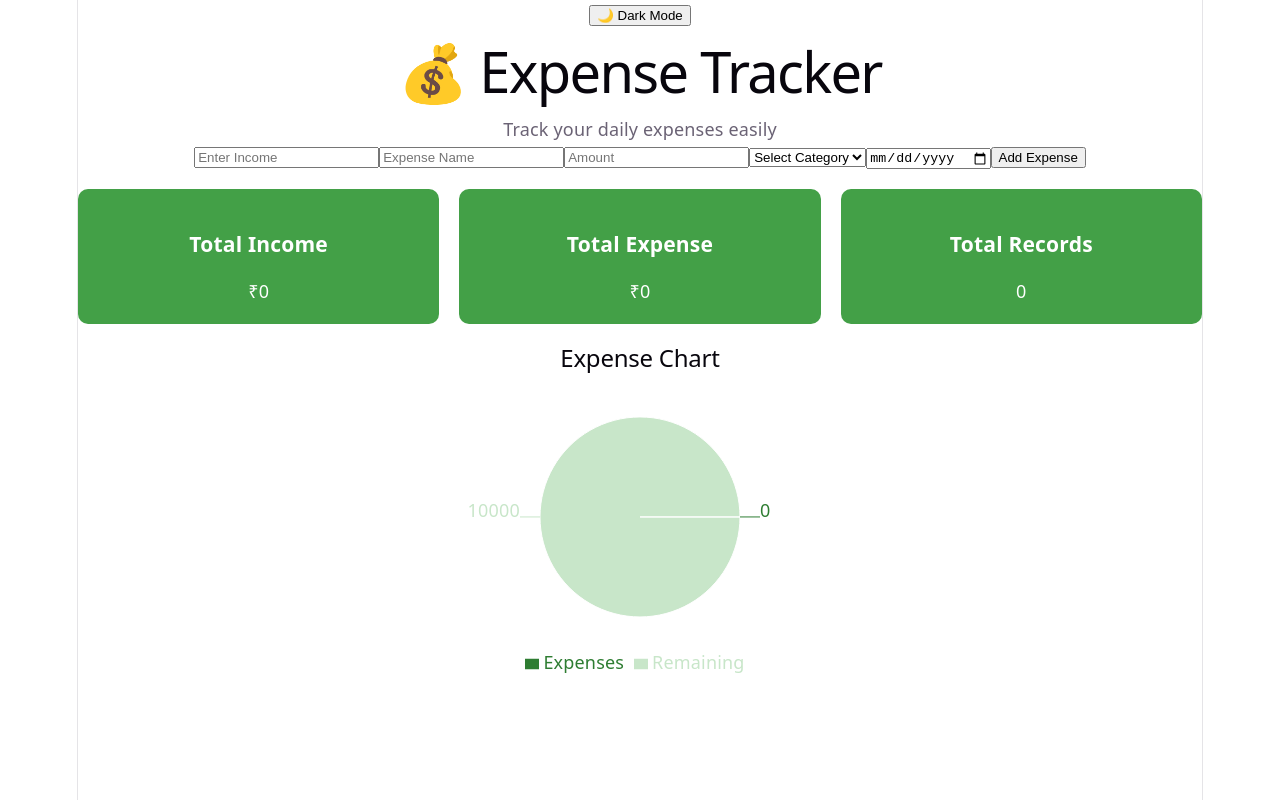
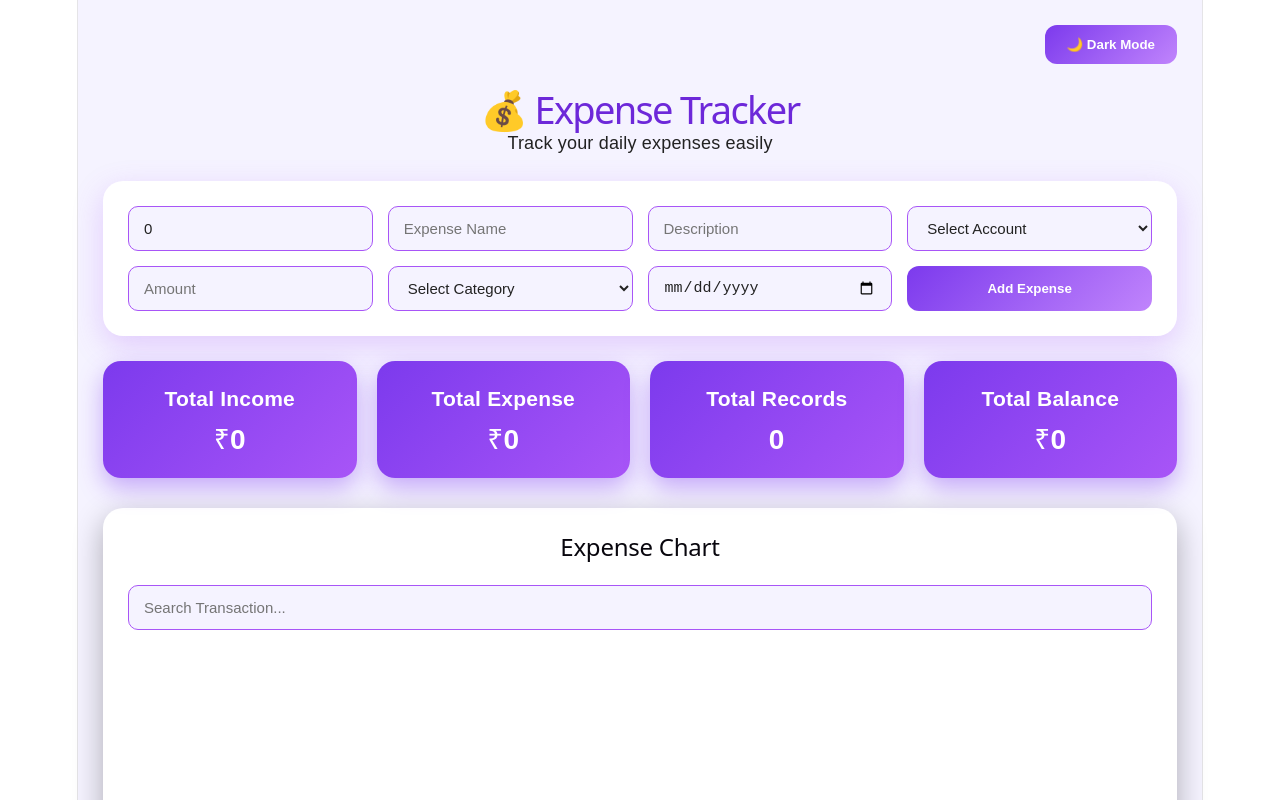
Before and after one commit to apoorvad266-jpg/expense-tracker, a React (Vite) app: page / in a window 1280 px wide. Shown: the top 800 px of the page. Built offline with nearby package versions, Linux system fonts and the light colour scheme.

Commit message:
purple theme update

```diff
--- a/package.json
+++ b/package.json
@@ -11,6 +11,7 @@
   },
   "dependencies": {
     "firebase": "^12.16.0",
+    "framer-motion": "^12.42.2",
     "react": "^19.2.7",
     "react-dom": "^19.2.7",
     "recharts": "^3.9.2"
--- a/src/App.css
+++ b/src/App.css
@@ -1,16 +1,325 @@
-.dashboard {
-  display: flex;
-  gap: 20px;
-  margin: 20px 0;
-  flex-wrap: wrap;
+*{
+  margin:0;
+  padding:0;
+  box-sizing:border-box;
 }
 
-.card {
-  flex: 1;
-  min-width: 200px;
-  background: #43a047;
-  color: white;
-  padding: 20px;
-  border-radius: 10px;
-  text-align: center;
+body{
+  font-family:Arial, Helvetica, sans-serif;
 }
+
+
+/* MAIN */
+
+.container{
+  min-height:100vh;
+  padding:25px;
+  transition:.3s;
+}
+
+
+/* DARK MODE */
+
+.container.dark{
+  background:#0f0720;
+  color:white;
+}
+
+
+/* LIGHT MODE */
+
+.container.light{
+  background:#f5f3ff;
+  color:#222;
+}
+
+
+/* TITLE */
+
+h1{
+  text-align:center;
+  font-size:38px;
+  margin-bottom:8px;
+}
+
+.container.dark h1{
+  color:#e9d5ff;
+}
+
+.container.light h1{
+  color:#6d28d9;
+}
+
+
+p{
+  text-align:center;
+}
+
+
+
+/* BUTTON TOP */
+
+.theme-toggle{
+  text-align:right;
+}
+
+
+/* ALL BUTTON */
+
+button{
+
+  background:linear-gradient(
+    135deg,
+    #7c3aed,
+    #c084fc
+  );
+
+  color:white;
+
+  border:none;
+
+  padding:12px 22px;
+
+  border-radius:12px;
+
+  cursor:pointer;
+
+  font-weight:bold;
+
+}
+
+
+
+/* FORM BOX */
+
+.box{
+
+  background:#1f1235;
+
+  padding:25px;
+
+  border-radius:20px;
+
+  margin:25px auto;
+
+  max-width:1100px;
+
+  display:grid;
+
+  grid-template-columns:repeat(4,1fr);
+
+  gap:15px;
+
+  box-shadow:0 10px 30px rgba(168,85,247,.25);
+
+}
+
+
+.light .box{
+
+  background:white;
+
+}
+
+
+
+
+/* INPUT */
+
+input,
+select{
+
+  height:45px;
+
+  padding:0 15px;
+
+  border-radius:10px;
+
+  border:1px solid #a855f7;
+
+  background:#2e1065;
+
+  color:white;
+
+  font-size:15px;
+
+}
+
+
+.light input,
+.light select{
+
+ background:#f5f3ff;
+
+ color:#222;
+
+}
+
+
+
+/* DASHBOARD */
+
+.dashboard{
+
+ display:grid;
+
+ grid-template-columns:repeat(4,1fr);
+
+ gap:20px;
+
+ margin-top:20px;
+
+}
+
+
+/* CARDS */
+
+
+.card{
+
+ background:linear-gradient(
+ 135deg,
+ #7c3aed,
+ #a855f7
+ );
+
+
+ padding:25px;
+
+ border-radius:18px;
+
+ text-align:center;
+
+ color:white;
+
+
+ box-shadow:
+ 0 10px 25px rgba(124,58,237,.4);
+
+}
+
+
+
+.card h3{
+
+ margin-bottom:15px;
+
+}
+
+
+
+.card p{
+
+ font-size:28px;
+
+ font-weight:bold;
+
+}
+
+
+
+/* CHART */
+
+
+.chart-box{
+
+ margin-top:30px;
+
+ background:#1a1030;
+
+ padding:25px;
+
+ border-radius:20px;
+
+
+ box-shadow:
+ 0 10px 30px rgba(0,0,0,.3);
+
+}
+
+
+
+.light .chart-box{
+
+ background:white;
+
+}
+
+
+
+/* SEARCH */
+
+.search{
+
+ width:100%;
+
+ margin:15px 0;
+
+}
+
+
+
+/* EXPENSE LIST */
+
+
+.expense{
+
+ margin-top:20px;
+
+ padding:20px;
+
+ background:#24103f;
+
+ border-radius:15px;
+
+ border-left:5px solid #c084fc;
+
+}
+
+
+
+.light .expense{
+
+ background:white;
+
+}
+
+
+
+/* RESPONSIVE */
+
+
+@media(max-width:900px){
+
+.dashboard{
+
+ grid-template-columns:repeat(2,1fr);
+
+}
+
+
+.box{
+
+ grid-template-columns:repeat(2,1fr);
+
+}
+
+}
+
+
+@media(max-width:600px){
+
+.dashboard{
+
+ grid-template-columns:1fr;
+
+}
+
+
+.box{
+
+ grid-template-columns:1fr;
+
+}
+
+}
--- a/src/App.jsx
+++ b/src/App.jsx
@@ -21,12 +21,15 @@ function App() {
     return saved ? JSON.parse(saved) : [];
   });
 
+  const [search, setSearch] = useState("");
+
   const [income, setIncome] = useState(() => {
-    const saved = localStorage.getItem("income");
-    return saved ? saved : "";
+    return localStorage.getItem("income") || 0;
   });
 
   const [title, setTitle] = useState("");
+  const [description, setDescription] = useState("");
+  const [account, setAccount] = useState("");
   const [amount, setAmount] = useState("");
   const [category, setCategory] = useState("");
   const [date, setDate] = useState("");
@@ -43,12 +46,18 @@ function App() {
     localStorage.setItem("income", income);
   }, [income]);
 
+  useEffect(() => {
+    document.body.className = darkMode ? "dark" : "light";
+  }, [darkMode]);
+
   const addExpense = () => {
     if (!title || !amount || !category || !date) return;
 
     const newExpense = {
       id: Date.now(),
       title,
+      description,
+      account,
       amount: Number(amount),
       category,
       date,
@@ -57,6 +66,8 @@ function App() {
     setExpenses([...expenses, newExpense]);
 
     setTitle("");
+    setDescription("");
+    setAccount("");
     setAmount("");
     setCategory("");
     setDate("");
@@ -71,18 +82,28 @@ function App() {
     0
   );
 
+  const balance = Number(income || 0) - total;
   const totalRecords = expenses.length;
 
   const chartData = [
     { name: "Expenses", value: total },
-    { name: "Remaining", value: Math.max(10000 - total, 0) },
+    {
+      name: "Remaining",
+      value: Math.max(Number(income) - total, 0),
+    },
   ];
 
-  const COLORS = ["#2e7d32", "#c8e6c9"];
+  const COLORS = [
+  "#8b5cf6",
+  "#c084fc"
+];
+
+  const filteredExpenses = expenses.filter((expense) =>
+    expense.title.toLowerCase().includes(search.toLowerCase())
+  );
 
   return (
     <div className={`container ${darkMode ? "dark" : "light"}`}>
-
           <div className="theme-toggle">
         <button onClick={() => setDarkMode(!darkMode)}>
           {darkMode ? "☀️ Light Mode" : "🌙 Dark Mode"}
@@ -93,7 +114,6 @@ function App() {
       <p>Track your daily expenses easily</p>
 
       <div className="box">
-
         <input
           type="number"
           placeholder="Enter Income"
@@ -108,11 +128,28 @@ function App() {
         />
 
         <input
+          placeholder="Description"
+          value={description}
+          onChange={(e) => setDescription(e.target.value)}
+        />
+
+        <select
+          value={account}
+          onChange={(e) => setAccount(e.target.value)}
+        >
+          <option value="">Select Account</option>
+          <option value="Cash">Cash</option>
+          <option value="Bank">Bank</option>
+          <option value="UPI">UPI</option>
+        </select>
+
+        <input
           type="number"
           placeholder="Amount"
           value={amount}
           onChange={(e) => setAmount(e.target.value)}
         />
+
         <select
           value={category}
           onChange={(e) => setCategory(e.target.value)}
@@ -130,14 +167,10 @@ function App() {
           onChange={(e) => setDate(e.target.value)}
         />
 
-        <button onClick={addExpense}>
-          Add Expense
-        </button>
-
+        <button onClick={addExpense}>Add Expense</button>
       </div>
 
       <div className="dashboard">
-
         <div className="card">
           <h3>Total Income</h3>
           <p>₹{income || 0}</p>
@@ -153,10 +186,21 @@ function App() {
           <p>{totalRecords}</p>
         </div>
 
+        <div className="card">
+          <h3>Total Balance</h3>
+          <p>₹{balance}</p>
         </div>
-
+      </div>
             <div className="chart-box">
         <h2>Expense Chart</h2>
+
+        <input
+          className="search"
+          type="text"
+          placeholder="Search Transaction..."
+          value={search}
+          onChange={(e) => setSearch(e.target.value)}
+        />
 
         <ResponsiveContainer width="100%" height={300}>
           <PieChart>
@@ -177,10 +221,22 @@ function App() {
         </ResponsiveContainer>
       </div>
 
-      {expenses.map((expense) => (
+      {filteredExpenses.length === 0 ? (
+        <p style={{ textAlign: "center" }}>No transactions found.</p>
+      ) : (
+        filteredExpenses.map((expense) => (
           <div className="expense" key={expense.id}>
             <div>
               <h3>{expense.title}</h3>
+
+              {expense.description && (
+                <p>Description: {expense.description}</p>
+              )}
+
+              {expense.account && (
+                <p>Account: {expense.account}</p>
+              )}
+
               <p>Amount: ₹{expense.amount}</p>
               <p>Category: {expense.category}</p>
               <p>Date: {expense.date}</p>
@@ -190,8 +246,8 @@ function App() {
               Delete
             </button>
           </div>
-      ))}
-
+        ))
+      )}
     </div>
   );
 }
--- a/src/index.css
+++ b/src/index.css
@@ -17,7 +17,7 @@
 
   font: 18px/145% var(--sans);
   letter-spacing: 0.18px;
-  color-scheme: light dark;
+  color-scheme: light;
   color: var(--text);
   background: var(--bg);
   font-synthesis: none;
@@ -30,25 +30,6 @@
   }
 }
 
-@media (prefers-color-scheme: dark) {
-  :root {
-    --text: #9ca3af;
-    --text-h: #f3f4f6;
-    --bg: #16171d;
-    --border: #2e303a;
-    --code-bg: #1f2028;
-    --accent: #c084fc;
-    --accent-bg: rgba(192, 132, 252, 0.15);
-    --accent-border: rgba(192, 132, 252, 0.5);
-    --social-bg: rgba(47, 48, 58, 0.5);
-    --shadow:
-      rgba(0, 0, 0, 0.4) 0 10px 15px -3px, rgba(0, 0, 0, 0.25) 0 4px 6px -2px;
-  }
-
-  #social .button-icon {
-    filter: invert(1) brightness(2);
-  }
-}
 
 body {
   margin: 0;
```
Also changed, not shown: 1 other file (tests, documents, lock files or other folders). Lines whose indentation alone changed are shown as unchanged.
